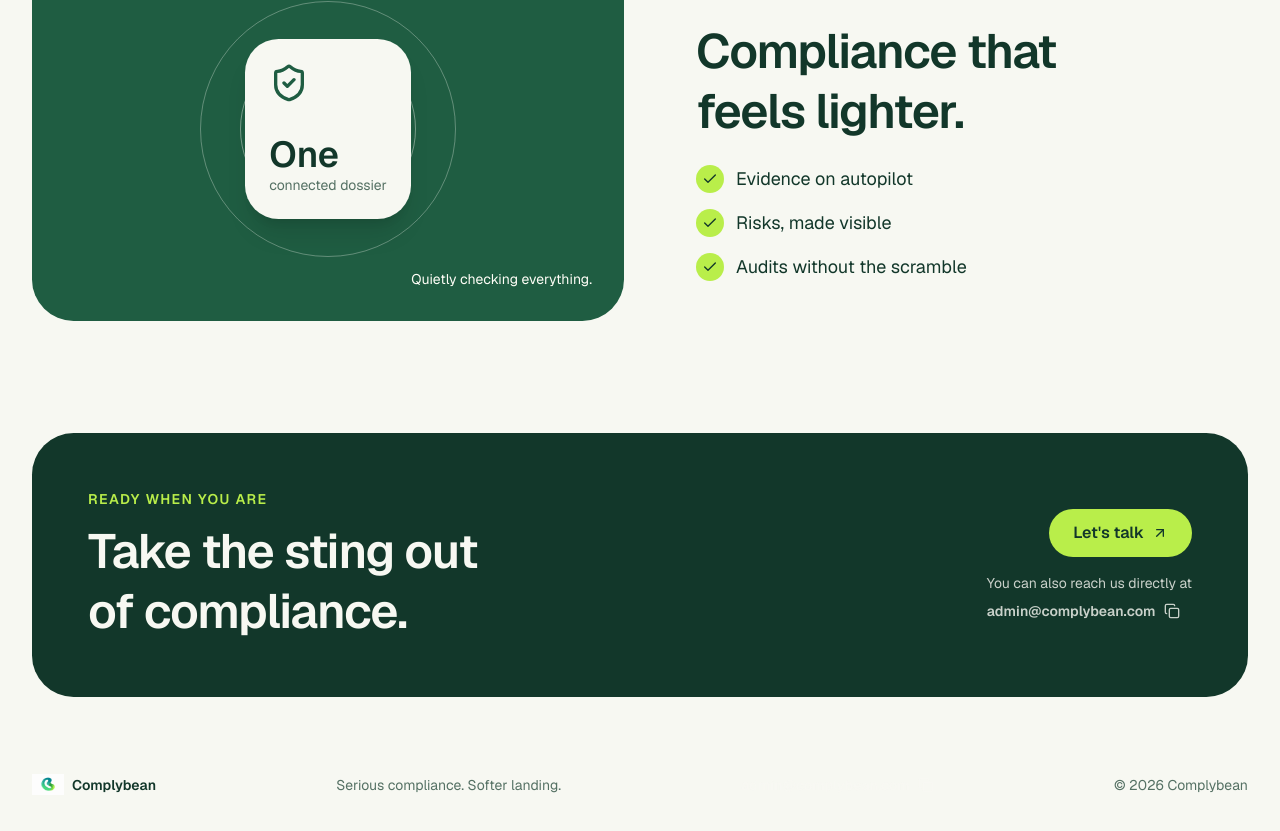
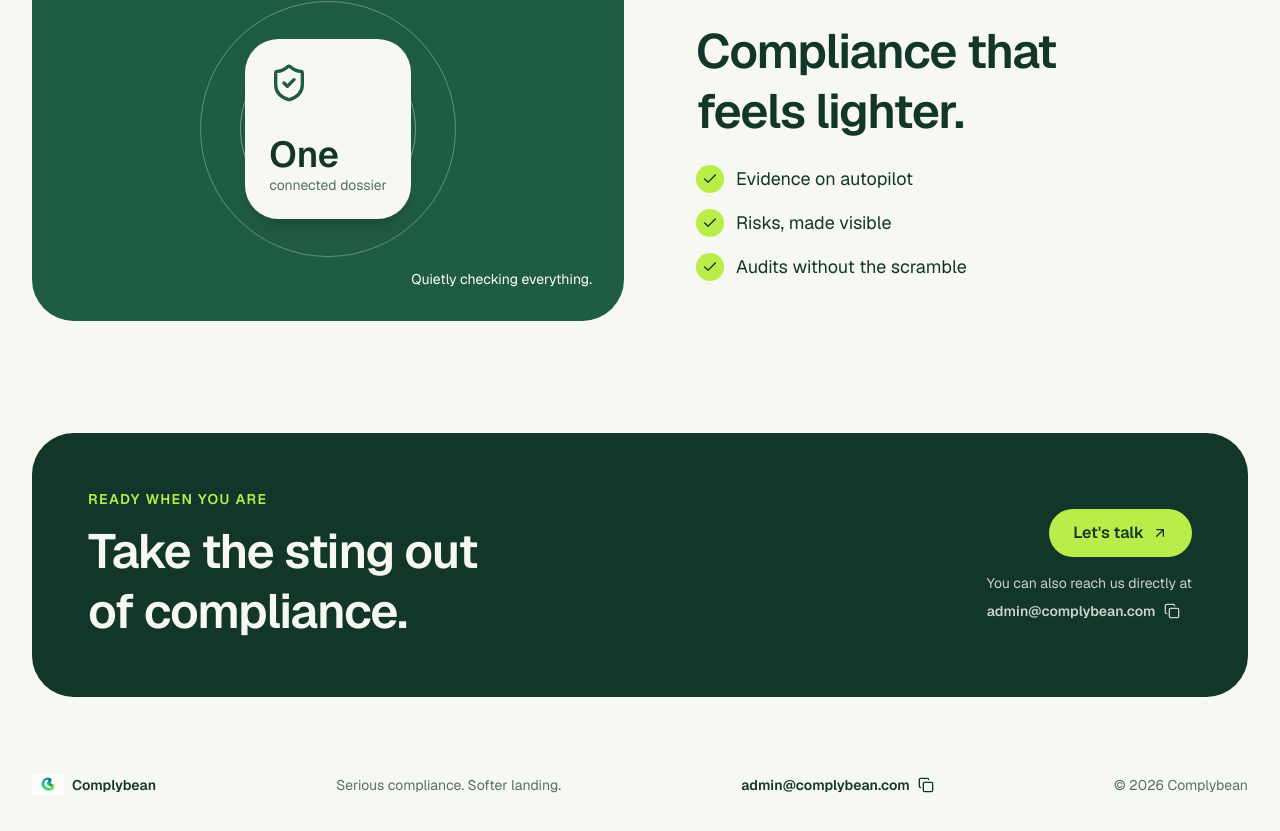
Before and after one commit to complybean/company-website, a Next.js app: page / in a window 1280 px wide. Shown: the part 4743-5574 px from the top of the page. Built offline with nearby package versions, Linux system fonts and the light colour scheme.

Commit message:
footer email color change

```diff
--- a/components/CopyEmail.tsx
+++ b/components/CopyEmail.tsx
@@ -16,7 +16,7 @@ export default function CopyEmail({ compact = false }: { compact?: boolean }) {
   }
 
   return (
-    <div className="text-sm text-background/80">
+    <div className={compact ? "text-sm text-foreground" : "text-sm text-background/80"}>
       {!compact && (
         <p className="mb-2">
           You can also reach us directly at
@@ -25,7 +25,11 @@ export default function CopyEmail({ compact = false }: { compact?: boolean }) {
 
       <button
         onClick={copyEmail}
-        className="inline-flex items-center gap-2 font-semibold hover:text-accent transition-colors"
+        className={`inline-flex items-center gap-2 font-semibold transition-colors ${
+            compact
+              ? "text-foreground hover:text-primary"
+              : "hover:text-accent"
+          }`}
       >
         admin@complybean.com
 
```
